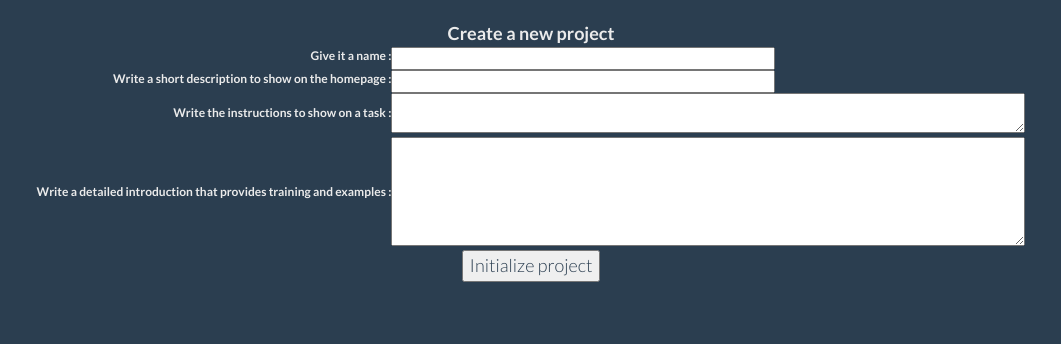
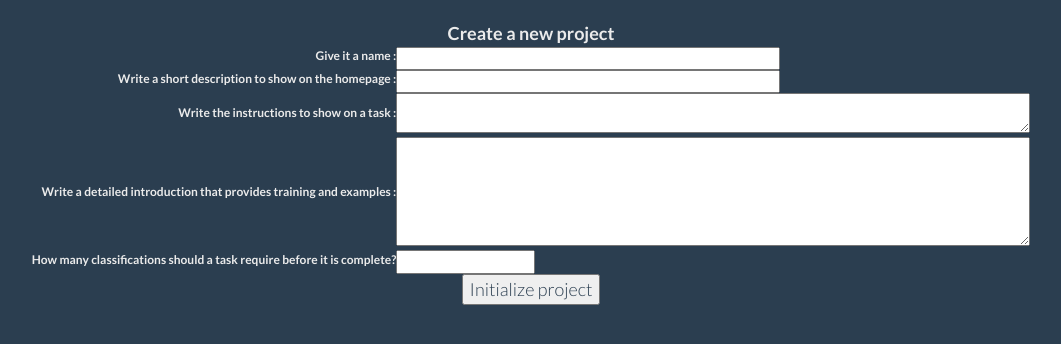
Before and after one commit to ethan-nelson/bartiromo, a Flask app: page /admin/create/ in a window 1280 px wide. Shown: the part 40-384 px from the top of the page, without its empty margins (109-1170 px from the left). Run offline with Flask 2, Linux system fonts and the light colour scheme; a user stored in the database is signed in; tables that the repository leaves empty hold one stand-in row (values such as "Sample post"); some libraries are stand-ins or nearby versions.

Commit message:
Add classification maximum

```diff
--- a/app.py
+++ b/app.py
@@ -198,6 +198,8 @@ class CreateForm(FlaskForm):
                                 validators=[validators.input_required()])
     introduction = TextAreaField(u'Write a detailed introduction that provides training and examples : ',
                                  validators=[validators.input_required()])
+    classification_maximum = IntegerField(u'How many classifications should a task require before it is complete? ',
+                                          validators=[validators.input_required()])
 
     def validate(self):
         project = Project.query.filter_by(name=self.name.data).count()
@@ -334,12 +336,20 @@ def project(project_id):
 
         result = Result(task=form['url'],
                         result=form['vote'],
+                        project=project_id,
                         user=current_user.id)
         db.session.add(result)
         db.session.commit()
 
     project = Project.query.get(project_id)
-    data = Task.query.filter_by(project_id=project_id).order_by(db.func.random()).first()
+
+    tasks_user_completed = Result.query.filter(db.and_(Result.user==current_user.id, Result.project==project.id)).with_entities(Result.task).all()
+    tasks_user_completed = [x[0] for x in tasks_user_completed]
+
+    counts = Result.query.filter(Result.project==project_id).group_by(Result.task).with_entities(Result.task, db.func.count()).all()
+    tasks_done = [x[0] for x in counts if x[1] >= project.classification_maximum]
+
+    data = Task.query.filter(Task.project_id==project_id).filter(Task.id.notin_(tasks_user_completed)).filter(Task.id.notin_(tasks_done)).order_by(db.func.random()).first()
 
     return render_template('project.html', data=data, project=project)
 
@@ -363,7 +373,7 @@ def create():
         return render_template('index.html')
     form = CreateForm()
     if form.validate_on_submit():
-        project = Project(name=form.name.data, instruction=form.instruction.data, description=form.description.data, introduction=form.introduction.data)
+        project = Project(name=form.name.data, instruction=form.instruction.data, description=form.description.data, introduction=form.introduction.data, classification_maximum=form.classification_maximum.data)
 
         db.session.add(project)
         db.session.commit()
--- a/templates/create.html
+++ b/templates/create.html
@@ -9,6 +9,7 @@
     <tr><td style="text-align: right;"><b>{{ form.description.label }}</b></td><td>{{ form.description(size=60) }}</td></tr>
     <tr><td style="text-align: right;"><b>{{ form.instruction.label }}</b></td><td>{{ form.instruction(rows=2, cols=100) }}</td></tr>
     <tr><td style="text-align: right;"><b>{{ form.introduction.label }}</b></td><td>{{ form.introduction(rows=6, cols=100) }}</td></tr>
+    <tr><td style="text-align: right;"><b>{{ form.classification_maximum.label }}</b></td><td>{{ form.classification_maximum }}</td></tr>
     </table>
     <input type="submit" value="Initialize project">
     </center>
```
